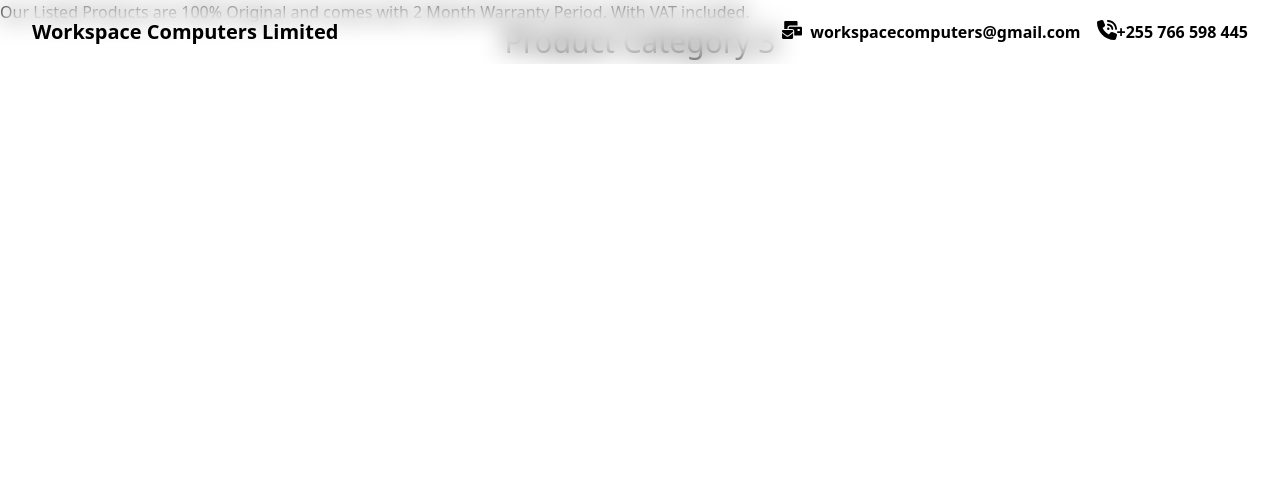
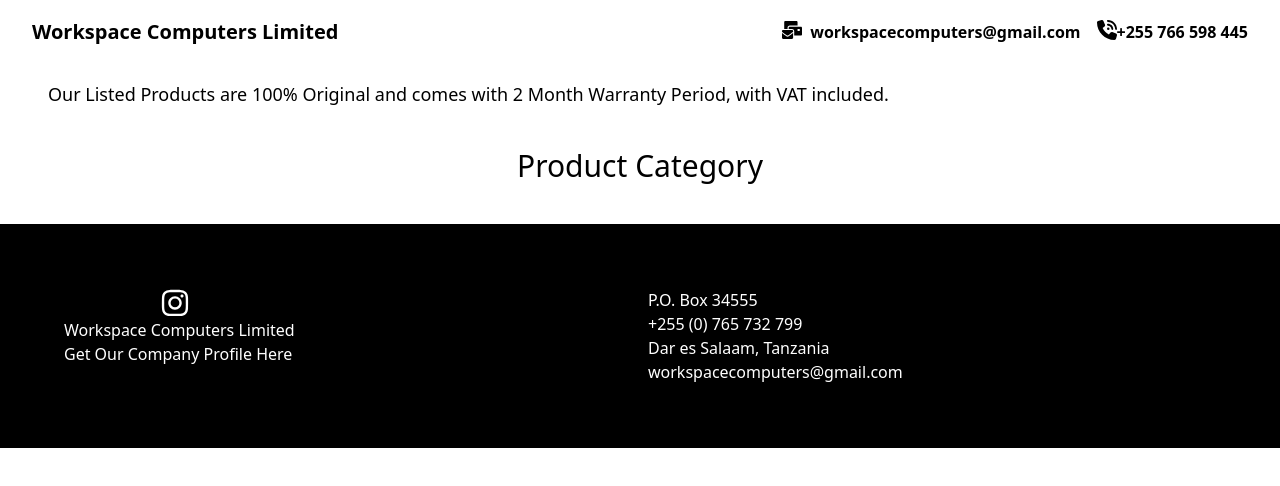
Before and after one commit to gilbertmunuotz/workspacef, a React (Create React App) app: page /Category3 in a window 1280 px wide. Shown: the top 486 px of the page. Built offline with nearby package versions, Linux system fonts and the light colour scheme.

Commit message:
little stuff.

```diff
--- a/src/components/Cat3.jsx
+++ b/src/components/Cat3.jsx
@@ -1,15 +1,17 @@
 import React from 'react'
 import Navbar from "./Navbar";
+import Footer from './Footer'
 
 function Cat3() {
     return (
         <div className="Cat3">
             <Navbar />
-            <p className="text-base">
-                Our Listed Products are 100% Original and comes with 2 Month Warranty Period. With VAT included.
+            <p className="mt-20 text-lg mx-12">
+                Our Listed Products are 100% Original and comes with 2 Month Warranty Period, with VAT included.
             </p>
 
-            <h1 className="text-3xl text-center">Product Category 3</h1>
+            <h1 className="text-3xl text-center my-10">Product Category</h1>
+            <Footer />
         </div>
     )
 }
```
